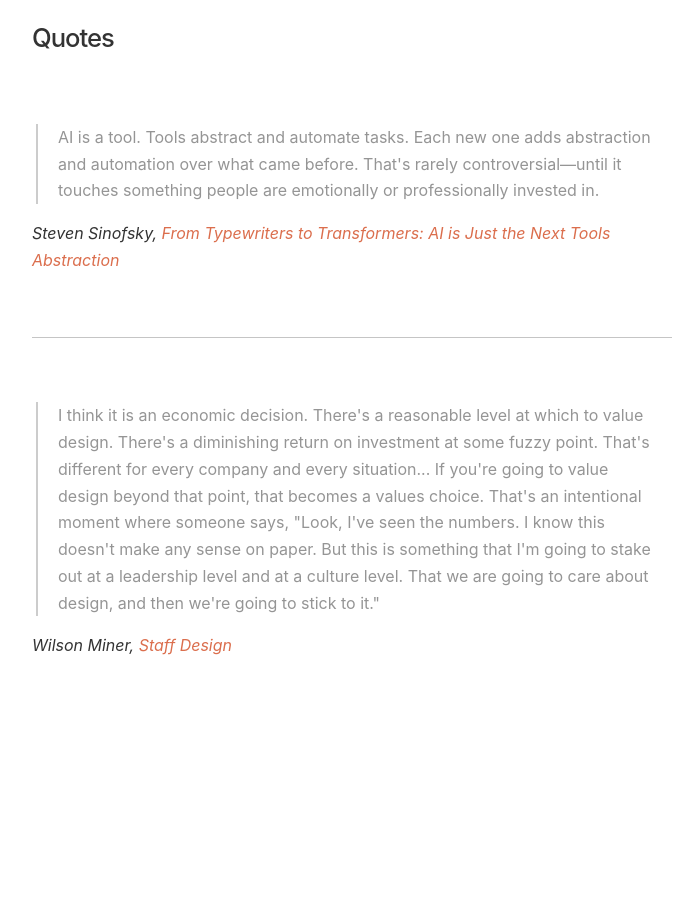
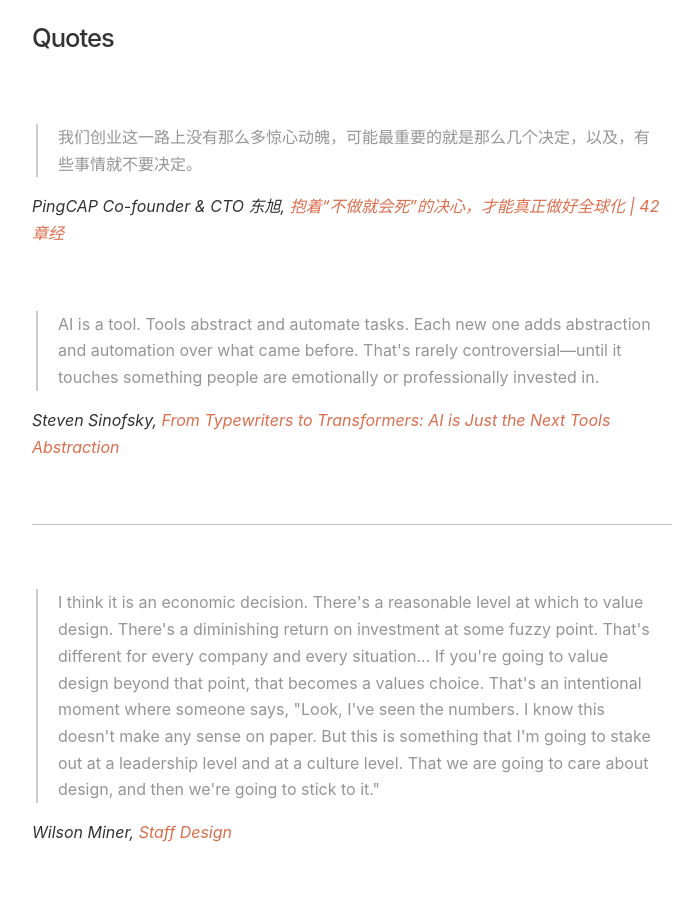
Before and after one commit to lvterry/lvterry.github.io, a Jekyll site: the page built from quotes.html, in a window 1280 px wide. Shown: the whole page, without its empty margins (288-978 px from the left). Built offline with Jekyll 4.4.1, drawn with Linux system fonts in a browser that asks for light colours.

Commit message:
add a quote

```diff
--- a/quotes.html
+++ b/quotes.html
@@ -5,6 +5,13 @@ layout: default
 
 <div class="container">
   <h1 class="text-center mb-4">Quotes</h1>
+
+  <div class="quote mb-4">
+    <blockquote>我们创业这一路上没有那么多惊心动魄，可能最重要的就是那么几个决定，以及，有些事情就不要决定。</blockquote>
+    <p>
+      <em>PingCAP Co-founder & CTO 东旭, <a href="https://mp.weixin.qq.com/s/PLR-UWFrkwPrIm1jviP1_g" title="Globalization">抱着“不做就会死”的决心，才能真正做好全球化 | 42章经</a></em>
+    </p>
+  </div>
 
   <div class="quote mb-4">
     <blockquote>AI is a tool. Tools abstract and automate tasks.
```
